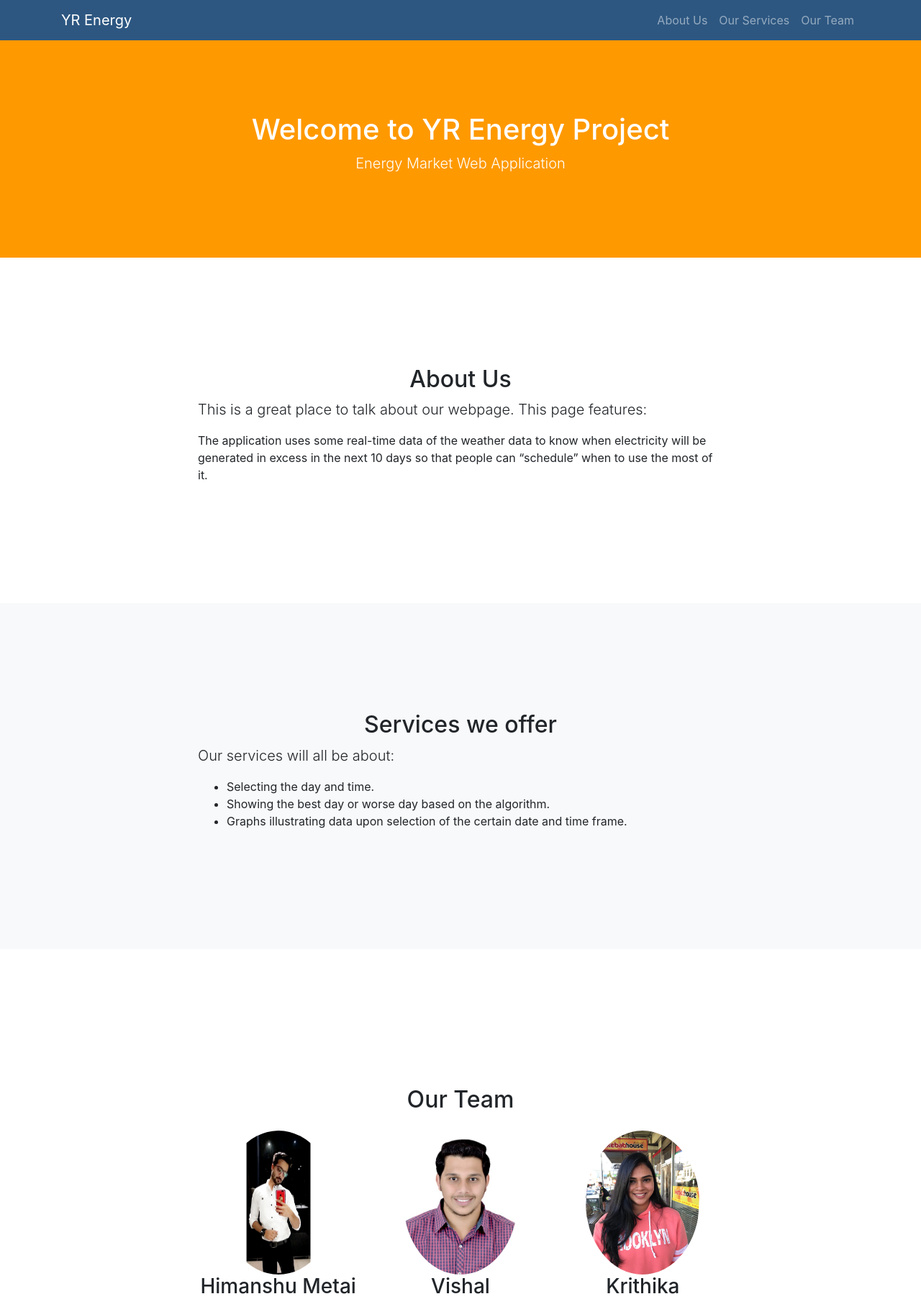
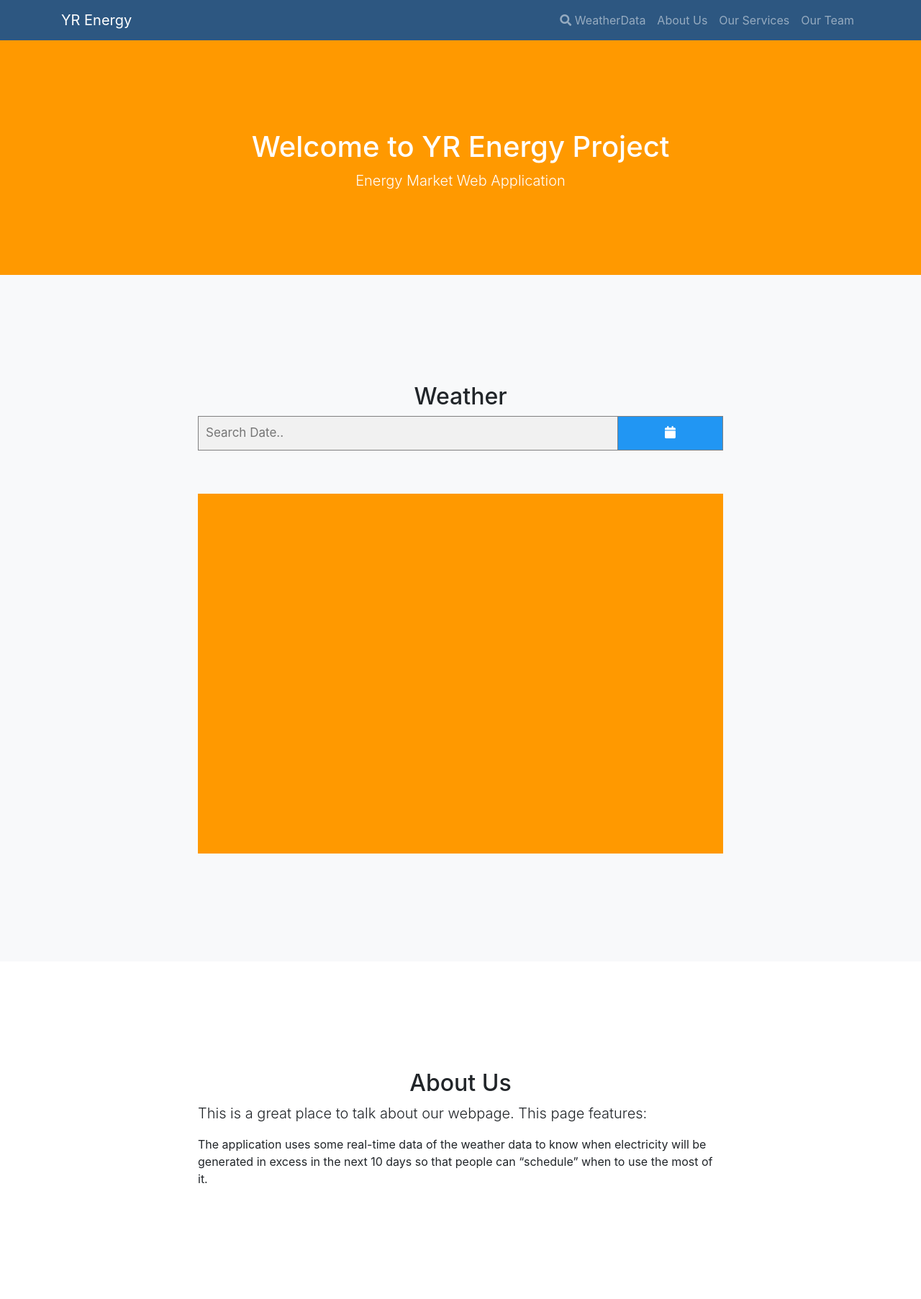
Before and after one commit to Ahmed-Alruwaili/YR-Market-Energy-App, a web app: file Frontend/yrenergy.html in a window 1280 px wide. Shown: the top 1805 px of the page at 72% size. Run offline with its HTML, style and script files only (its server is not run), Linux system fonts and the light colour scheme; some libraries are stand-ins or nearby versions.

Commit message:
Adding OpenMapWeather API call and storing it in the database

```diff
--- a/Backend/Routes/Users.js
+++ b/Backend/Routes/Users.js
@@ -4,6 +4,7 @@
 var cors = require('cors')
 var jwt = require('jsonwebtoken');
 var token;
+var request = require('request');
 
 users.use(cors());
 
--- a/Backend/package.json
+++ b/Backend/package.json
@@ -19,6 +19,7 @@
     "cors": "^2.8.4",
     "express": "^4.15.4",
     "jsonwebtoken": "^7.4.2",
-    "mysql": "^2.16.0"
+    "mysql": "^2.16.0",
+    "request": "^2.88.0"
   }
 }
--- a/Backend/server.js
+++ b/Backend/server.js
@@ -13,8 +13,11 @@
 app.use(bodyParser.json());
 
 var Users = require('./Routes/Users');
+var Weather = require('./Routes/Weather');
 
 app.use('/users',Users);
+
+app.use('/weather',Weather);
 
 app.listen(port,function(){
     console.log("Server is running on port: "+port);
--- a/Frontend/css/main.css
+++ b/Frontend/css/main.css
@@ -20,3 +20,43 @@
 .fat{
   width:205px !important;
 }
+
+.json-data{
+    height: 500px;
+    width: 100%;
+    overflow: scroll;
+    margin-top: 60px;
+    background-color: #ff9900;
+    color: white;
+}
+
+.search-bar input[type=text] {
+    padding: 10px;
+    font-size: 17px;
+    border: 1px solid grey;
+    float: left;
+    width: 80%;
+    background: #f1f1f1;
+}
+
+.search-bar button {
+    float: left;
+    width: 20%;
+    padding: 10px;
+    background: #2196F3;
+    color: white;
+    font-size: 17px;
+    border: 1px solid grey;
+    border-left: none;
+    cursor: pointer;
+}
+
+.search-bar button:hover {
+    background: #0b7dda;
+}
+
+.search-bar::after {
+    content: "";
+    clear: both;
+    display: table;
+}
--- a/Frontend/js/index.js
+++ b/Frontend/js/index.js
@@ -3,9 +3,9 @@
 
       $('.js-scroll-trigger').click(function () {
         var id = $(this).attr("href");
-        console.log();
+        //console.log();
         var totalheight = ($(window).height() - $(id).height()) *5;
-        console.log(totalheight);
+        //console.log(totalheight);
         $('html, body').animate({scrollTop : $(id).offset().top},800);
         return false;
       });
@@ -13,4 +13,48 @@
       $(".navbar-toggler").on("click", function(){
         $("#navbarResponsive").toggle();
       });
+
+      searchBar();
+
+      $("#calendar-btn").on("click", function(e){
+        e.preventDefault();
+
+        $(".search-date").focus();
+      });
+
+      $('.search-date').datepicker({ dateFormat: 'yy-mm-dd' }).on('changeDate', function (ev) {
+        var date = $(this).val().split("/");
+        var month = date[0];
+        var day = date[1];
+        var year = date[2];
+        var dateFormat = year + "-" + month + "-" + day;
+        var selectedVal = [];
+        $.get("http://localhost:3000/weather/getData", function(response){
+          response = JSON.parse(response[0].Data);
+          //console.log(response);
+          $.each(response.list, function(i, v){
+            var resDate = v.dt_txt.split(" ");
+            if(resDate[0] == dateFormat){
+              var valFormat = {};
+              valFormat["MaximumTemperature"] = v.main.temp_max + "°C";
+              valFormat["MinimumTemperature"] = v.main.temp_min + "°C";
+              valFormat["Temperature"] = v.main.temp + "°C";
+              valFormat["Time"] = resDate[1];
+              selectedVal.push(valFormat);
+            }
+          });
+          //console.log(selectedVal)
+          $(".json-data").html(JSON.stringify(selectedVal));
+        });
+      });
+
   });
+
+  function searchBar(){
+    $(".search-date").datepicker({
+      autoclose: true,
+      todayHighlight: true,
+      startDate: '+1d',
+      endDate: '+4d'
+    }).datepicker({ dateFormat: 'yy-mm-dd' });
+  }
--- a/Frontend/yrenergy.html
+++ b/Frontend/yrenergy.html
@@ -10,6 +10,9 @@
 
     <title>YR Energy</title>
 
+
+    <link href="https://cdnjs.cloudflare.com/ajax/libs/bootstrap-datepicker/1.3.0/css/datepicker.css" rel="stylesheet" type="text/css" /> -->
+    <link rel="stylesheet" href="https://use.fontawesome.com/releases/v5.3.1/css/all.css" integrity="sha384-mzrmE5qonljUremFsqc01SB46JvROS7bZs3IO2EmfFsd15uHvIt+Y8vEf7N7fWAU" crossorigin="anonymous">
     <link href="css/style.css" rel="stylesheet">
     <link href="css/main.css" rel="stylesheet">
 
@@ -26,6 +29,9 @@
         </button>
             <div class="collapse navbar-collapse" id="navbarResponsive">
                 <ul class="navbar-nav ml-auto">
+                    <li class="nav-item">
+                        <a class="nav-link js-scroll-trigger" href="#search"><i class="fas fa-search"></i> WeatherData</a>
+                    </li>
                     <li class="nav-item">
                         <a class="nav-link js-scroll-trigger" href="#about">About Us</a>
                     </li>
@@ -46,6 +52,23 @@
             <p class="lead">Energy Market Web Application </p>
         </div>
     </header>
+
+    <section id="search" class="bg-light">
+        <div class="container">
+            <div class="row">
+                <div class="col-lg-8 mx-auto">
+                    <h2>Weather</h2>
+                    <div class="search-bar">
+                        <input type="text" class="search-date" placeholder="Search Date.." name="search">
+                        <button id="calendar-btn" type="submit"><i class="fa fa-calendar"></i></button>
+                    </div>
+                    <div class="json-data">
+
+                    </div>
+                </div>
+            </div>
+        </div>
+    </section>
 
     <section id="about">
         <div class="container">
@@ -139,9 +162,10 @@
     </footer>
 
     <script src="https://ajax.googleapis.com/ajax/libs/jquery/3.3.1/jquery.min.js"></script>
+    <script src="https://maxcdn.bootstrapcdn.com/bootstrap/3.2.0/js/bootstrap.min.js"></script>
+    <script src="https://cdnjs.cloudflare.com/ajax/libs/bootstrap-datepicker/1.3.0/js/bootstrap-datepicker.js"></script>
     <script src="js/index.js"></script>
-    <script>
-    </script>
+
 </body>
 
 </html>
```
Also changed, not shown: Backend/Routes/Weather.js (added, +90 -0 lines), 1 other file.
